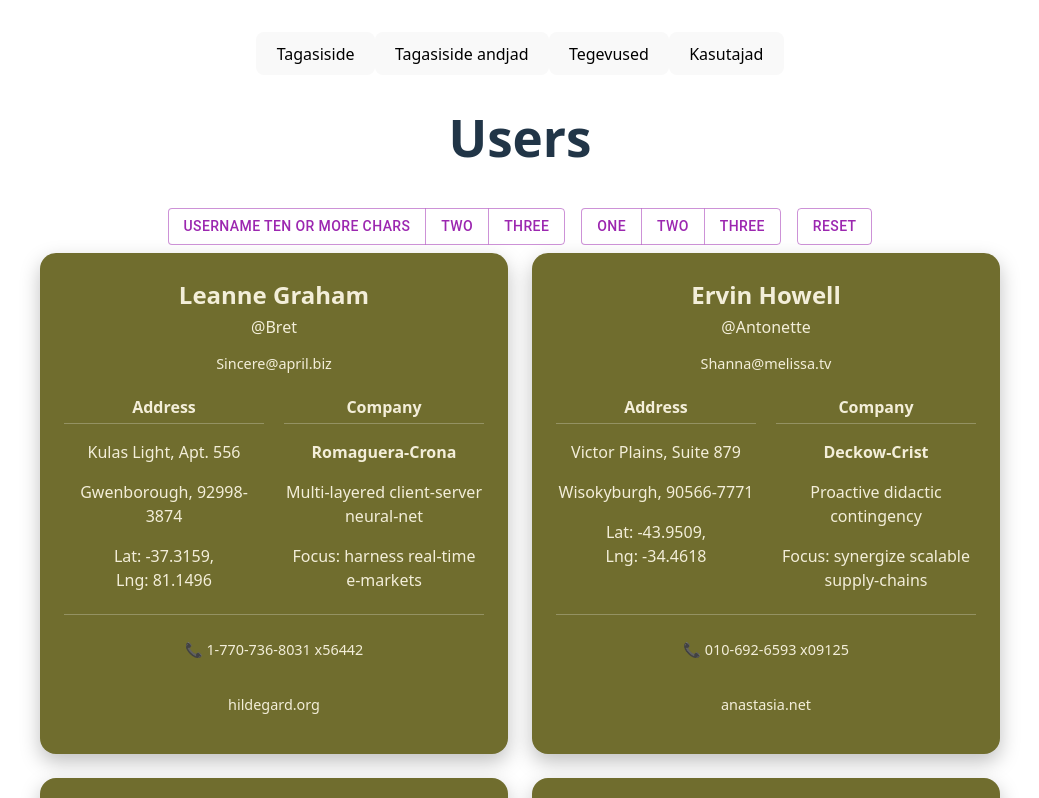
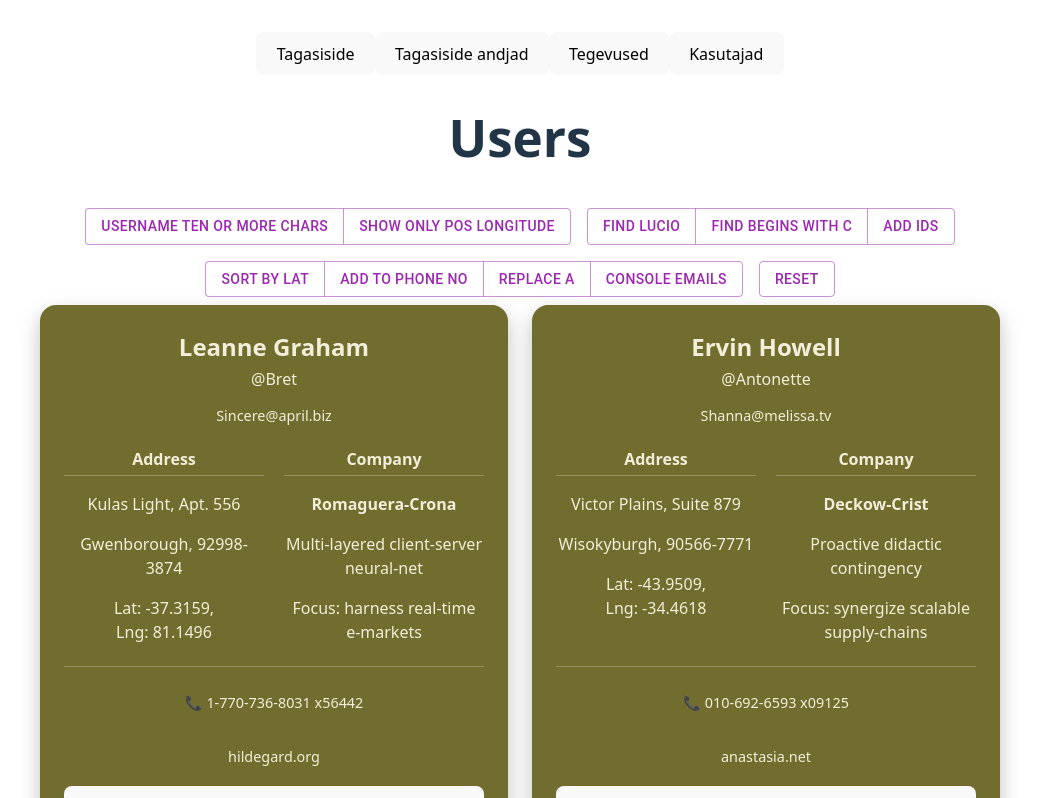
Before and after one commit to hallapmark/feedback, a React (Vite) app: page /kasutajad in a window 1280 px wide. Shown: the top 798 px of the page, without its empty margins (120-1159 px from the left). Built offline with nearby package versions, Linux system fonts and the light colour scheme.

Commit message:
Filter, sort, nested spread operator

```diff
--- a/src/pages/Users.jsx
+++ b/src/pages/Users.jsx
@@ -15,18 +15,78 @@ function Users() {
     setUsers(answer);
   }
 
+  function posLng() {
+    const answer = users.filter(user => Number(user.address.geo.lng) > 0);
+    setUsers(answer);
+  }
+
+  function sortByLat() {
+    const answer = users.toSorted((a,b) => {
+      return Number(b.address.geo.lat) - Number(a.address.geo.lat);
+    });
+    setUsers(answer);
+  }
+
+  function addToPhoneNo() {
+    const answer = users.map(user => ({...user, phone: "000-" + user.phone}));
+    setUsers(answer);
+  }
+
+  function replaceAInCatchPhrase() {
+    const answer = users.map(user => (
+      {...user, company: {...user.company, catchPhrase: user.company.catchPhrase.replaceAll("a", "e")}}
+      ));
+    setUsers(answer);
+  }
+
+  function findIndexAndDelete(user) {
+    const index = users.indexOf(user);
+    // findIndex vist oleks kindlam
+    const usersCopy = users.slice();
+    usersCopy.splice(index, 1);
+    setUsers(usersCopy);
+  }
+
+  function findLucio() {
+    const index = users.findIndex(u => u.email.toLowerCase() === "lucio_hettinger@annie.ca");
+    console.log(index);
+  }
+
+  function findBeginsWithC() {
+    const user = users.find(u => u.name.toLowerCase().substring(0,1) === "c");
+    console.log(JSON.stringify(user));
+  }
+
+  function addIds() {
+    let sum = 0;
+    for (const user of users) {
+      sum += user.id;
+    }
+    console.log(sum);
+  }
+
+  function emails() {
+    const emailsArray = users.map(user => user.email);
+    console.log(emailsArray);
+  }
+
   return (
     <div>
       <h1>Users</h1>
       <ButtonGroup variant="outlined" aria-label="Basic button group" style={{margin: "8px"}}>
         <Button onClick={tenCharsOrMore} color="secondary">Username ten or more chars</Button>
-        <Button color="secondary">Two</Button>
-        <Button color="secondary">Three</Button>
+        <Button onClick={posLng} color="secondary">Show only pos longitude</Button>
       </ButtonGroup>
       <ButtonGroup variant="outlined" aria-label="Basic button group" style={{margin: "8px"}}>
-        <Button color="secondary">One</Button>
-        <Button color="secondary">Two</Button>
-        <Button color="secondary">Three</Button>
+        <Button onClick={findLucio} color="secondary">Find Lucio</Button>
+        <Button onClick={findBeginsWithC} color="secondary">Find begins with C</Button>
+        <Button onClick={addIds} color="secondary">Add ids</Button>
+      </ButtonGroup>
+      <ButtonGroup variant="outlined" aria-label="Basic button group" style={{margin: "8px"}}>
+        <Button onClick={sortByLat} color="secondary">Sort by lat</Button>
+        <Button onClick={addToPhoneNo} color="secondary">Add to phone no</Button>
+        <Button onClick={replaceAInCatchPhrase} color="secondary">Replace a</Button>
+        <Button onClick={emails} color="secondary">Console emails</Button>
       </ButtonGroup>
       <ButtonGroup variant="outlined" aria-label="Basic button group" style={{margin: "8px"}}>
         <Button onClick={reset} color="secondary">Reset</Button>
@@ -68,6 +128,7 @@ function Users() {
               <div className={styles.footer}>
                 <p>📞 {user.phone}</p>
                 <p>{user.website}</p>
+                <button onClick={() => findIndexAndDelete(user)}>Delete user</button>
               </div>
             </div>
             )
```
